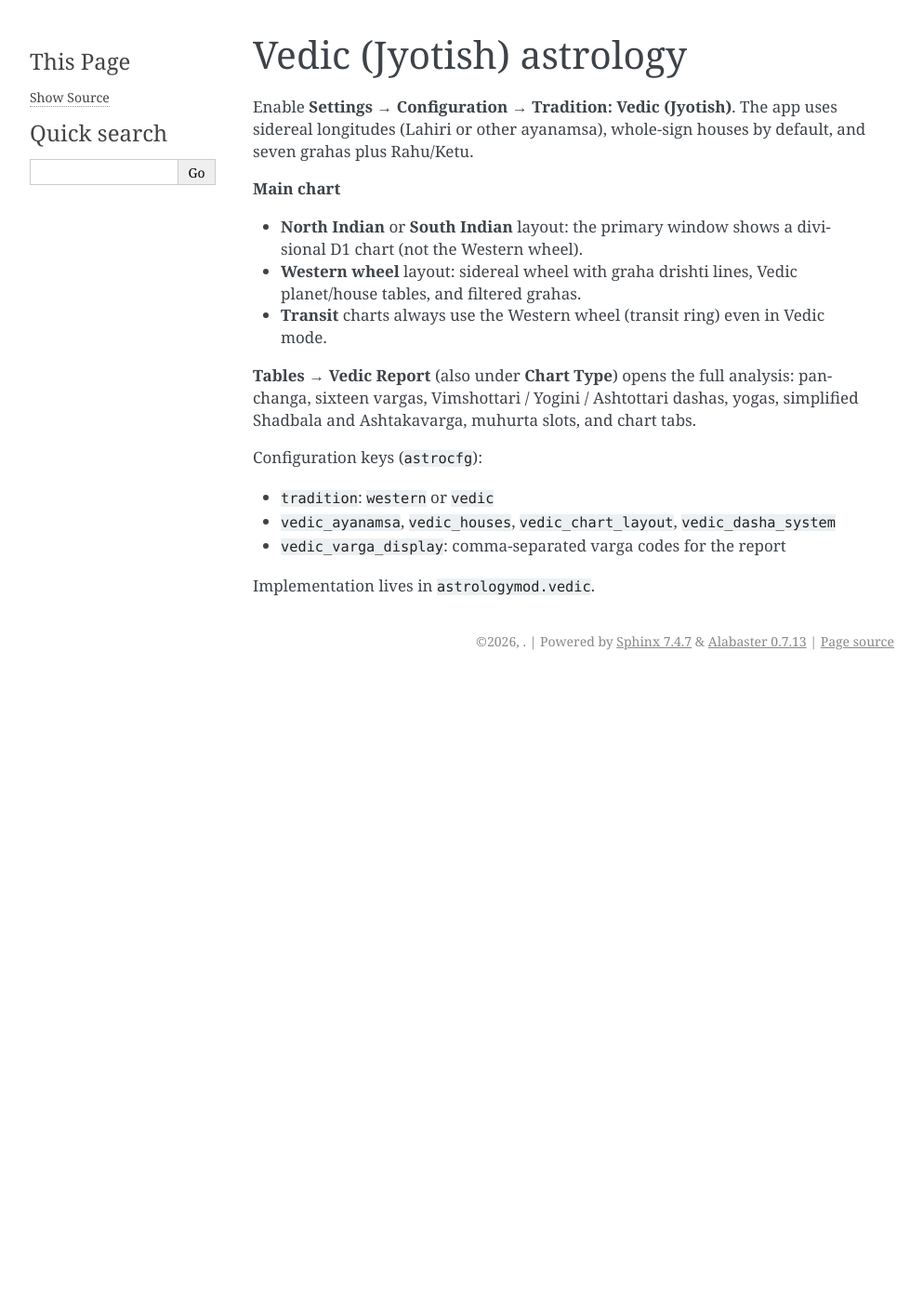
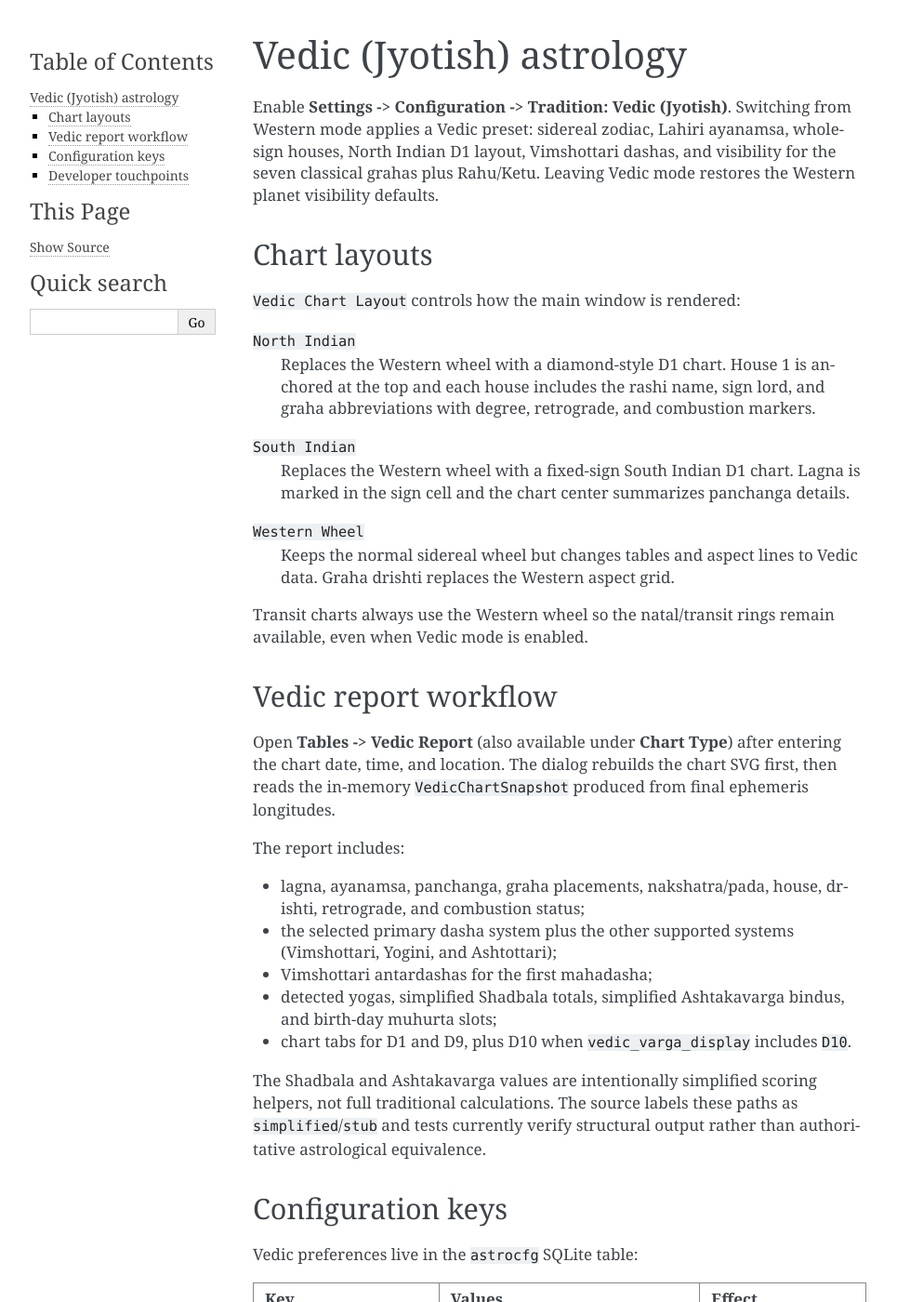
Before and after one commit to youniversus-com/Astrology, a Sphinx documentation site: the page built from docs/vedic.rst, in a window 1280 px wide and 1400 px high. Shown: the whole window at 93% size, without its empty margins (148-1141 px from the left). Built offline with Sphinx 7.4.7, drawn with Linux system fonts in a browser that asks for light colours; some of the changed text lies outside the part shown.

Commit message:
Document Vedic chart workflow
Co-authored-by: Fede <federunix@users.noreply.github.com>

```diff
--- a/docs/vedic.rst
+++ b/docs/vedic.rst
@@ -1,27 +1,109 @@
 Vedic (Jyotish) astrology
 =========================
 
-Enable **Settings → Configuration → Tradition: Vedic (Jyotish)**. The app uses
-sidereal longitudes (Lahiri or other ayanamsa), whole-sign houses by default,
-and seven grahas plus Rahu/Ketu.
+Enable **Settings -> Configuration -> Tradition: Vedic (Jyotish)**. Switching
+from Western mode applies a Vedic preset: sidereal zodiac, Lahiri ayanamsa,
+whole-sign houses, North Indian D1 layout, Vimshottari dashas, and visibility
+for the seven classical grahas plus Rahu/Ketu. Leaving Vedic mode restores the
+Western planet visibility defaults.
 
-**Main chart**
+Chart layouts
+-------------
 
-- **North Indian** or **South Indian** layout: the primary window shows a
-  divisional D1 chart (not the Western wheel).
-- **Western wheel** layout: sidereal wheel with graha drishti lines, Vedic
-  planet/house tables, and filtered grahas.
-- **Transit** charts always use the Western wheel (transit ring) even in
-  Vedic mode.
+``Vedic Chart Layout`` controls how the main window is rendered:
 
-**Tables → Vedic Report** (also under **Chart Type**) opens the full analysis:
-panchanga, sixteen vargas, Vimshottari / Yogini / Ashtottari dashas, yogas,
-simplified Shadbala and Ashtakavarga, muhurta slots, and chart tabs.
+``North Indian``
+   Replaces the Western wheel with a diamond-style D1 chart. House 1 is anchored
+   at the top and each house includes the rashi name, sign lord, and graha
+   abbreviations with degree, retrograde, and combustion markers.
 
-Configuration keys (``astrocfg``):
+``South Indian``
+   Replaces the Western wheel with a fixed-sign South Indian D1 chart. Lagna is
+   marked in the sign cell and the chart center summarizes panchanga details.
 
-- ``tradition``: ``western`` or ``vedic``
-- ``vedic_ayanamsa``, ``vedic_houses``, ``vedic_chart_layout``, ``vedic_dasha_system``
-- ``vedic_varga_display``: comma-separated varga codes for the report
+``Western Wheel``
+   Keeps the normal sidereal wheel but changes tables and aspect lines to Vedic
+   data. Graha drishti replaces the Western aspect grid.
 
-Implementation lives in ``astrologymod.vedic``.
+Transit charts always use the Western wheel so the natal/transit rings remain
+available, even when Vedic mode is enabled.
+
+Vedic report workflow
+---------------------
+
+Open **Tables -> Vedic Report** (also available under **Chart Type**) after
+entering the chart date, time, and location. The dialog rebuilds the chart SVG
+first, then reads the in-memory ``VedicChartSnapshot`` produced from final
+ephemeris longitudes.
+
+The report includes:
+
+- lagna, ayanamsa, panchanga, graha placements, nakshatra/pada, house, drishti,
+  retrograde, and combustion status;
+- the selected primary dasha system plus the other supported systems
+  (Vimshottari, Yogini, and Ashtottari);
+- Vimshottari antardashas for the first mahadasha;
+- detected yogas, simplified Shadbala totals, simplified Ashtakavarga bindus,
+  and birth-day muhurta slots;
+- chart tabs for D1 and D9, plus D10 when ``vedic_varga_display`` includes
+  ``D10``.
+
+The Shadbala and Ashtakavarga values are intentionally simplified scoring
+helpers, not full traditional calculations. The source labels these paths as
+``simplified``/``stub`` and tests currently verify structural output rather than
+authoritative astrological equivalence.
+
+Configuration keys
+------------------
+
+Vedic preferences live in the ``astrocfg`` SQLite table:
+
+.. list-table::
+   :header-rows: 1
+
+   * - Key
+     - Values
+     - Effect
+   * - ``tradition``
+     - ``western`` or ``vedic``
+     - Master switch for Vedic-specific settings and rendering.
+   * - ``vedic_ayanamsa``
+     - ``LAHIRI``, ``RAMAN``, ``KRISHNAMURTI``, ``SURYASIDDHANTA``,
+       ``SURYASIDDHANTA_MSUN``, ``ARYABHATA``, ``SS_CITRA``, ``TRUE_CITRA``,
+       ``YUKTESHWAR``, ``JN_BHASIN``
+     - Copied to ``siderealmode`` while Vedic mode is active.
+   * - ``vedic_houses``
+     - ``whole_sign`` or ``equal``
+     - Maps to Swiss Ephemeris house system ``W`` or ``A``.
+   * - ``vedic_chart_layout``
+     - ``north``, ``south``, or ``wheel``
+     - Selects North Indian, South Indian, or Western-wheel rendering.
+   * - ``vedic_dasha_system``
+     - ``vimshottari``, ``yogini``, or ``ashtottari``
+     - Chooses the primary dasha section in the report.
+   * - ``vedic_varga_display``
+     - Comma-separated varga codes such as ``D1,D9,D10``
+     - Controls report varga rows and whether the dialog adds a D10 chart tab.
+
+If older user databases do not have these keys, startup inserts defaults in
+``astrology_app.db.AstrologySqlite``.
+
+Developer touchpoints
+---------------------
+
+- ``astrologymod.vedic.preset.effective_astrocfg()`` applies sidereal and house
+  overrides before ephemeris calculation.
+- ``astrology_app.chart.AstrologyInstance._refresh_vedic_snapshot()`` builds a
+  ``VedicChartSnapshot`` after planet and house longitudes are finalized.
+- ``astrologymod.vedic.snapshot.build_snapshot()`` aggregates graha placement,
+  panchanga, dashas, vargas, yogas, strengths, Ashtakavarga, and muhurta.
+- ``astrologymod.vedic.chart_svg`` renders North/South Indian SVG charts and the
+  centered main-window canvas wrapper.
+- ``astrology_app.ui.vedic_panel.show_vedic_panel()`` formats the report dialog
+  and chart tabs.
+
+Focused tests live under ``tests/unit/vedic/``. For Vedic-only changes, run:
+
+.. code-block:: bash
+
+   pytest tests/unit/vedic
```
